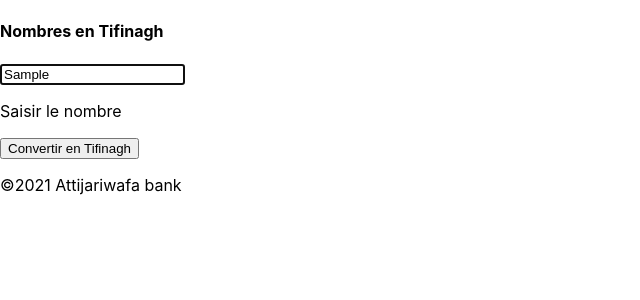
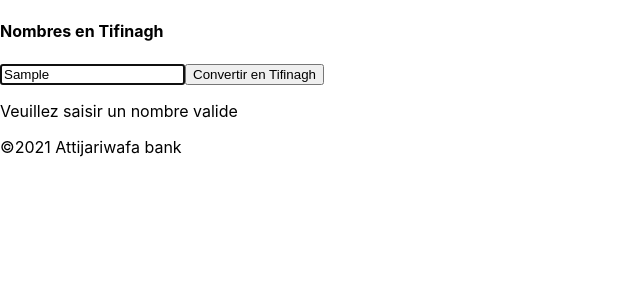
Before and after one commit to Mountasser/Tifinagh, a React (Create React App) app: page / in a window 1280 px wide. Both pictures are taken after typing "Sample" into the empty fields and a click on the button "Convertir en Tifinagh". Shown: the top 300 px of the page, without its empty margins (0-640 px from the left). Built offline with nearby package versions, Linux system fonts and the light colour scheme.

Commit message:
change layout

```diff
--- a/src/App.js
+++ b/src/App.js
@@ -18,9 +18,9 @@ function App() {
     <form onSubmit={handleSubmit(onSubmit)}>
       <h4>Nombres en Tifinagh</h4>
 
-      <input {...register('number', { pattern: /^\d*[\.,]?\d*$/ }, { required: true })} />
-      {errors.number && <p>Saisir le nombre</p>}
+      <input  {...register('number', { pattern: /^\d*[\.,]?\d*$/ }, { required: true })} />
       <button type="submit" >Convertir en Tifinagh</button>
+      {errors.number && <p>Veuillez saisir un nombre valide</p>}
       {tifinagh && <p>{tifinagh}</p>}
       <footer>
       <p>&#169;2021 Attijariwafa bank</p>
```
